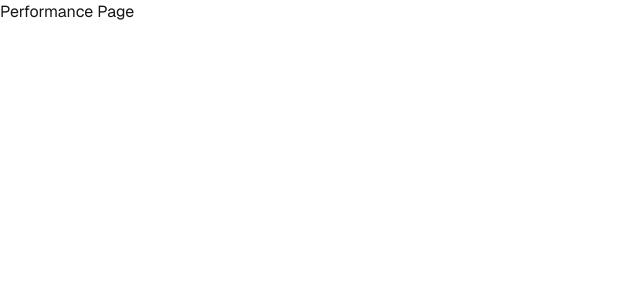
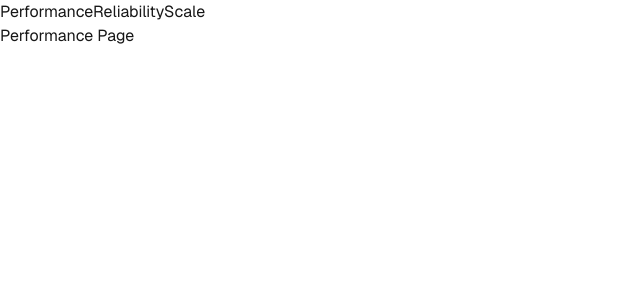
Before and after one commit to SmackSmash/next-corp, a Next.js app: page /performance in a window 1280 px wide. Shown: the top 300 px of the page, without its empty margins (0-640 px from the left). Built offline with nearby package versions, Linux system fonts and the light colour scheme.

Commit message:
Moved links to layout

```diff
--- a/src/app/layout.tsx
+++ b/src/app/layout.tsx
@@ -1,5 +1,6 @@
 import type { Metadata } from 'next';
 import { Geist, Geist_Mono } from 'next/font/google';
+import Link from 'next/link';
 import './globals.css';
 
 const geistSans = Geist({
@@ -24,7 +25,14 @@ export default function RootLayout({
 }>) {
   return (
     <html lang='en'>
-      <body className={`${geistSans.variable} ${geistMono.variable} antialiased`}>{children}</body>
+      <body className={`${geistSans.variable} ${geistMono.variable} antialiased`}>
+        <div>
+          <Link href='performance'>Performance</Link>
+          <Link href='reliability'>Reliability</Link>
+          <Link href='scale'>Scale</Link>
+        </div>
+        {children}
+      </body>
     </html>
   );
 }
--- a/src/app/page.tsx
+++ b/src/app/page.tsx
@@ -1,14 +1,3 @@
-import Link from 'next/link';
-
 export default function Home() {
-  return (
-    <div>
-      <div>
-        <Link href='performance'>Performance</Link>
-        <Link href='reliability'>Reliability</Link>
-        <Link href='scale'>Scale</Link>
-      </div>
-      <div>Home Page</div>;
-    </div>
-  );
+  return <div>Home Page</div>;
 }
```
